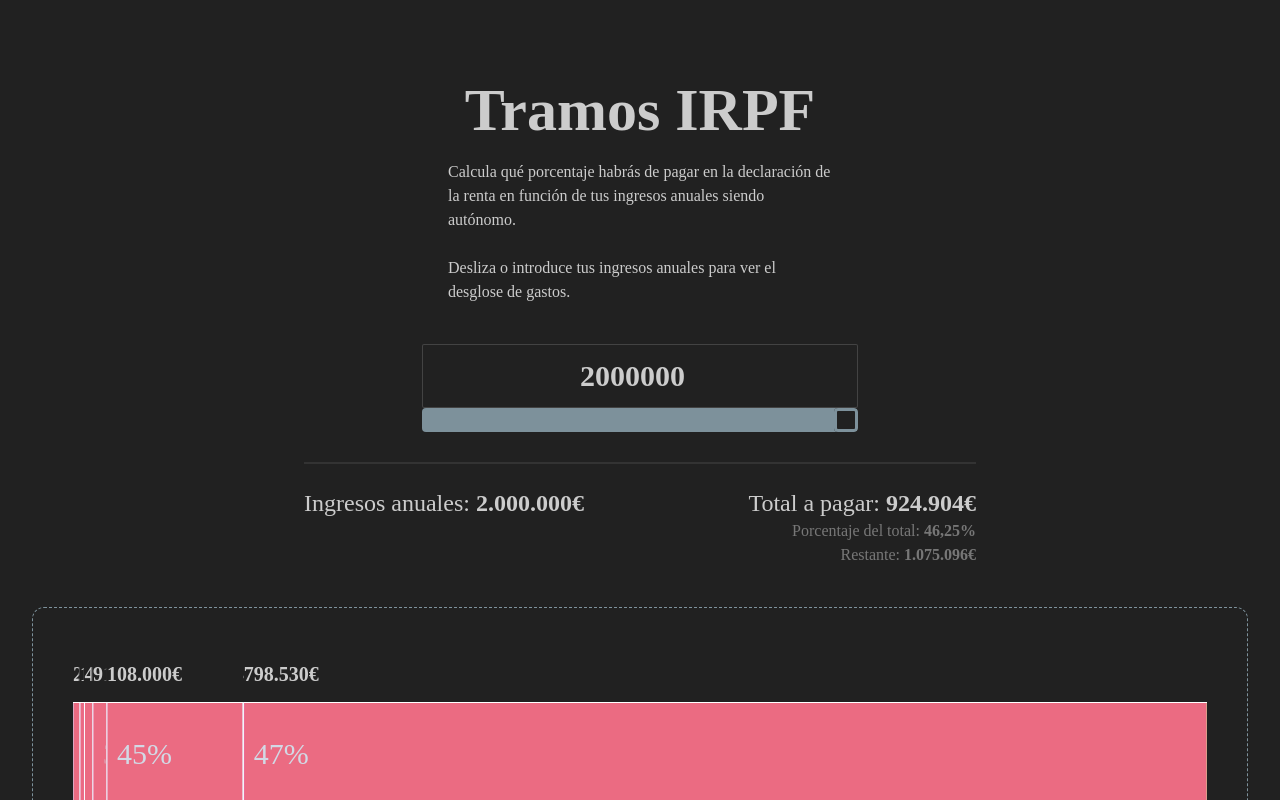
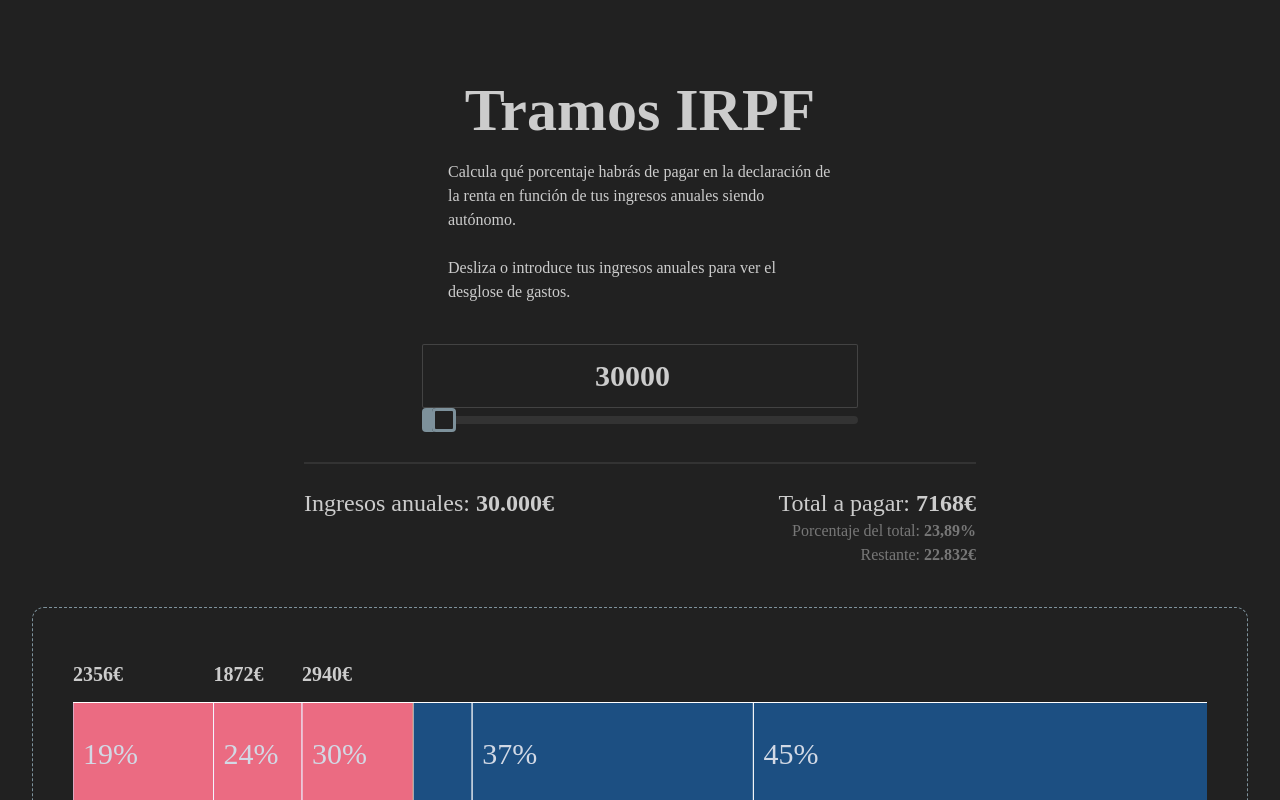
Before and after one commit to jesi-rgb/tramos-irpf, a SvelteKit app: page / in a window 1280 px wide. Shown: the top 800 px of the page. Built offline with nearby package versions, Linux system fonts and the light colour scheme.

Commit message:
change default

```diff
--- a/src/routes/+page.svelte
+++ b/src/routes/+page.svelte
@@ -2,7 +2,7 @@
 	import TramosChart from '../lib/components/TramosChart.svelte';
 	import { calculatePercentajeValue } from '$lib/utils.js';
 
-	let salary = 2000000;
+	let salary = 30000;
 	$: tramos = calculatePercentajeValue(salary);
 	$: totalSum = tramos.reduce((partialSum, a) => partialSum + a, 0);
 	$: totalSumDisplay = totalSum.toLocaleString('es-ES', { maximumFractionDigits: 2 });
```
